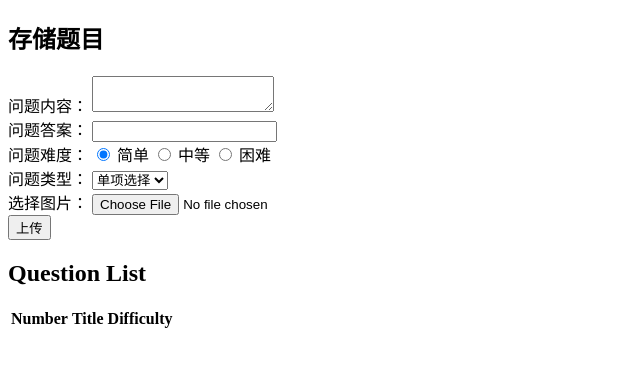
After one commit to 0002202/test_git, a Django app: template templates/question/import_question.html in a window 1280 px wide. The commit adds this page. Shown: the top 367 px of the page, without its empty margins (0-640 px from the left). Run offline with Django 3.2, Linux system fonts and the light colour scheme; the template is opened without the code that fills it, so the values that code supplies are empty.

Commit message:
完成题目展示

```diff
--- /dev/null
+++ b/templates/question/import_question.html
@@ -0,0 +1,70 @@
+<!DOCTYPE html>
+<html lang="en">
+<head>
+    <meta charset="UTF-8">
+    <title>录入题目</title>
+</head>
+<body>
+    <h2>存储题目</h2>
+    <h4 style="color: red">{{ error_message }}</h4>
+    <form method="post" enctype="multipart/form-data" action='/save_question/'>
+          {% csrf_token %}
+          <div>
+            <label for="id_content">问题内容：</label>
+            <textarea name="content" id="id_content"></textarea>
+          </div>
+          <div>
+            <label for="id_answer">问题答案：</label>
+            <input type="text" name="answer" id="id_answer">
+          </div>
+          <div>
+            <label for="id_difficulty">问题难度：</label>
+            <input type="radio" id="easy" name="difficulty" value="1" checked="checked">
+            <label for="easy">简单</label>
+
+            <input type="radio" id="medium" name="difficulty" value="2">
+            <label for="medium">中等</label>
+
+            <input type="radio" id="hard" name="difficulty" value="3">
+            <label for="hard">困难</label>
+          </div>
+          <div>
+              <label for="id_question_type">问题类型：</label>
+              <select id="id_question_type" name="question_type">
+                  <option value="S">单项选择</option>
+                  <option value="M">多项选择</option>
+                  <option value="F">填空</option>
+              </select>
+          </div>
+          <div>
+            <label for="id_image">选择图片：</label>
+            <input type="file" name="image" id="id_image" accept="image/*">
+
+          </div>
+          <div>
+            <input type="submit" value="上传">
+          </div>
+
+    </form>
+    <h2>Question List</h2>
+  <table>
+    <thead>
+      <tr>
+        <th>Number</th>
+        <th>Title</th>
+        <th>Difficulty</th>
+      </tr>
+    </thead>
+    <tbody>
+      {% for question in msg %}
+        <tr>
+            <td>第{{ question.id }}题：</td>
+          <td><a href="{% url 'question_image' pk=question.pk %}">{{ question.content }}</a></td>
+          <td>{{ question.difficulty }}</td>
+        </tr>
+      {% endfor %}
+    </tbody>
+  </table>
+
+</body>
+</html>
--- a/testAPP/models.py
+++ b/testAPP/models.py
@@ -17,3 +17,7 @@ class Question(models.Model):
 
     def __str__(self):
         return self.content
+
+    # 钩子函数，将返回choices定义的数据
+    def get_question_type_display(self):
+        return dict(self.QUESTION_TYPE_CHOICES)[self.question_type]
```
Also changed, not shown: templates/question/show_question.html (+6 -47 lines), testAPP/views.py (+24 -7 lines), db.sqlite3, media/images/wallhaven-9d8jqw.png (added).
